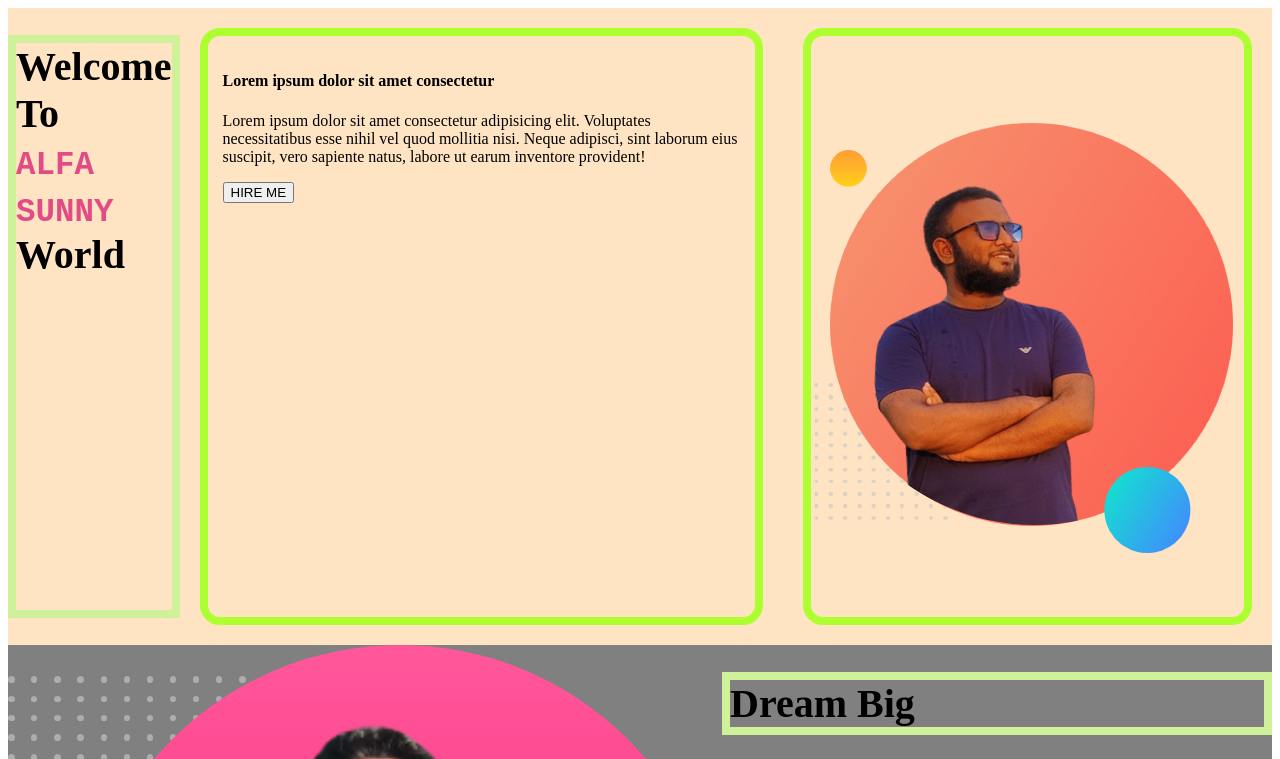
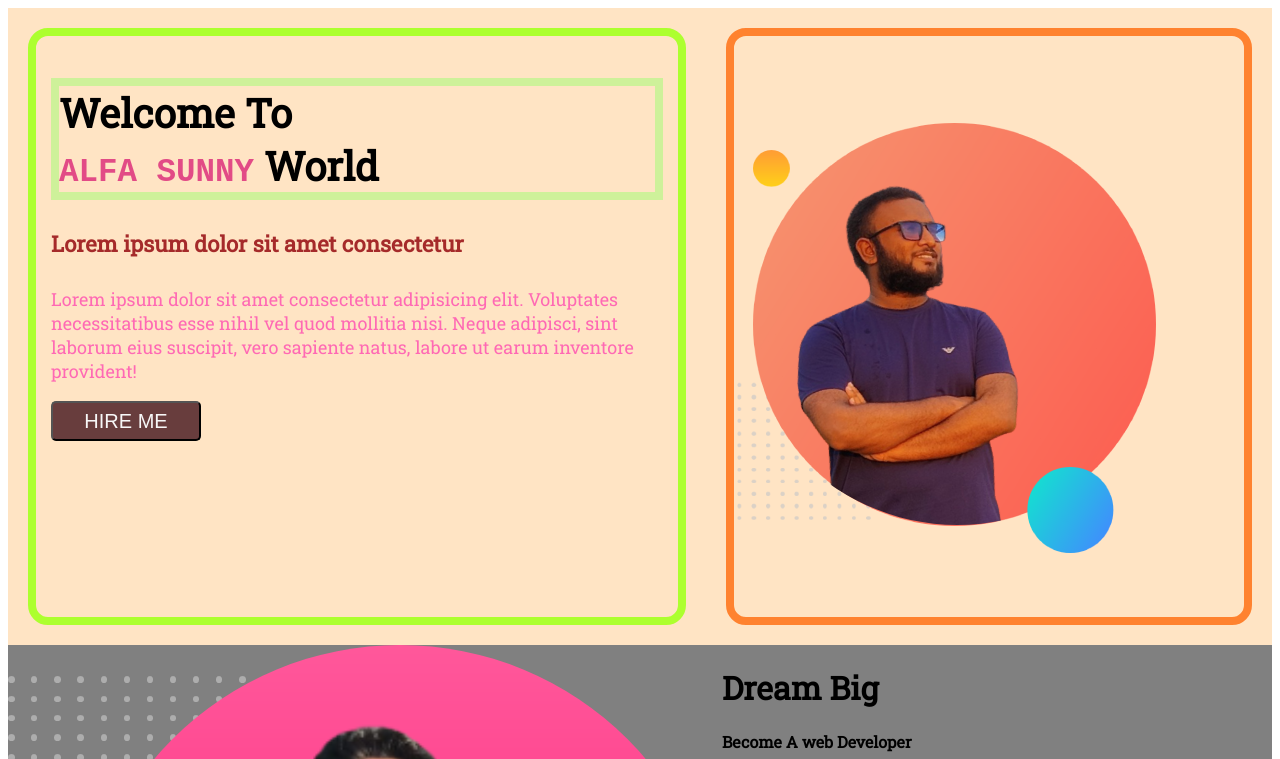
Before and after one commit to alfa22git/Developer-Protfulio, a plain HTML site: page index.html in a window 1280 px wide. Shown: the top 759 px of the page. Drawn offline with Linux system fonts and the light colour scheme.

Commit message:
added basic design

```diff
--- a/index.html
+++ b/index.html
@@ -1,26 +1,36 @@
 <!DOCTYPE html>
 <html lang="en">
+
     <head>
         <meta charset="UTF-8">
         <meta http-equiv="X-UA-Compatible" content="IE=edge">
         <meta name="viewport" content="width=device-width, initial-scale=1.0">
         <title>ALFA Protfulio</title>
         <link rel="stylesheet" href="style.css">
+        <link rel="preconnect" href="https://fonts.googleapis.com">
+        <link rel="preconnect" href="https://fonts.gstatic.com" crossorigin>
+        <link href="https://fonts.googleapis.com/css2?family=Crimson+Text&family=Roboto+Slab&display=swap"
+            rel="stylesheet">
     </head>
+
     <body>
 
-
         <div class="header_Section">
+            <!-- <img src="images/top-banner.png" alt=""> -->
+            <div class="header_text">
                 <h1>Welcome To <br> <samp class="user_name">ALFA SUNNY</samp> World</h1>
-        <div class="header_text">
                 <h4>Lorem ipsum dolor sit amet consectetur</h4>
-            <p>Lorem ipsum dolor sit amet consectetur adipisicing elit. Voluptates necessitatibus esse nihil vel quod mollitia nisi. Neque adipisci, sint laborum eius suscipit, vero sapiente natus, labore ut earum inventore provident!</p>
+                <p>Lorem ipsum dolor sit amet consectetur adipisicing elit. Voluptates necessitatibus esse nihil vel
+                    quod mollitia nisi. Neque adipisci, sint laborum eius suscipit, vero sapiente natus, labore ut earum
+                    inventore provident!</p>
                 <button>HIRE ME</button>
             </div>
+
             <div class="header_image">
                 <img src="images/alfa_1.png" alt="">
             </div>
         </div>
+
 
         <div class="middle_section">
             <div>
@@ -29,29 +39,33 @@
             <div>
                 <h1>Dream Big</h1>
                 <h4>Become A web Developer</h4>
-            <p>Lorem, ipsum dolor sit amet consectetur adipisicing elit. Iste repellat consectetur, molestiae amet impedit rerum illo tempore aliquid quas natus, expedita quisquam eaque. Qui animi exercitationem voluptas ratione id magnam.</p>
+                <p>Lorem, ipsum dolor sit amet consectetur adipisicing elit. Iste repellat consectetur, molestiae amet
+                    impedit rerum illo tempore aliquid quas natus, expedita quisquam eaque. Qui animi exercitationem
+                    voluptas ratione id magnam.</p>
                 <button>Download Resume</button>
             </div>
         </div>
-
         <div class="experience_section">
             <h1>Experiences</h1>
             <div>
                 <div class="fullStackDev_section">
                     <h1>Full Stack Web Developer</h1>
                     <h4>2022 - Present | Mid Level Developer</h4>
-                <p>Lorem ipsum dolor sit amet consectetur adipisicing elit. Pariatur mollitia delectus provident cupiditate commodi sint quod, sapiente impedit vel dolores.</p>
+                    <p>Lorem ipsum dolor sit amet consectetur adipisicing elit. Pariatur mollitia delectus provident
+                        cupiditate commodi sint quod, sapiente impedit vel dolores.</p>
                 </div>
                 <div class="babyDev_section">
                     <h1>Baby Web Developer</h1>
                     <h4>2021 - 2022 | Jr. Level Developer</h4>
-                <p>Lorem ipsum dolor sit amet consectetur adipisicing elit. Tenetur repudiandae reiciendis nesciunt, aut veniam provident et itaque excepturi ut ipsa, pariatur aliquam fugiat, tempora explicabo?</p>
+                    <p>Lorem ipsum dolor sit amet consectetur adipisicing elit. Tenetur repudiandae reiciendis nesciunt,
+                        aut veniam provident et itaque excepturi ut ipsa, pariatur aliquam fugiat, tempora explicabo?
+                    </p>
                 </div>
             </div>
         </div>
-
         <footer>
             <h2>@HitNext 2022, sylhet, Bangladesh. </h2>
         </footer>
     </body>
+
 </html>
--- a/style.css
+++ b/style.css
@@ -1,10 +1,15 @@
+body{
+    font-family: 'Crimson Text', serif;
+    font-family: 'Roboto Slab', serif;
+}
+
 .header_Section{
     display: flex;
     background-color: bisque;
 
 }
 
-h1{
+.header_Section h1{
     border: 8px solid rgb(206, 241, 154);
     font-size: 2.5em;
 }
@@ -14,17 +19,38 @@ h1{
     border-radius: 20px;
     padding: 15px;
     margin: 20px;
+    width: 60%;
 
 }
 
+.header_text h4{
+    font-size: 22px;
+    color: brown;
+}
+
+.header_text p{
+    color: hotpink;
+    font-size: 18px;
+}
+
+.header_text button{
+    color: rgb(247, 247, 247);
+    background-color: rgb(104, 61, 61);
+    border-radius: 5px;
+    width: 150px;
+    height: 40px;
+    font-size: 20px;
+}
 .user_name{
     color: rgba(216, 24, 114, 0.748);
+
 }
 
 .header_image{
-    border: 8px solid greenyellow;
+    border: 8px solid rgb(255, 130, 47);
     border-radius: 20px;
     margin: 20px;
+    width: 50%;
 
 }
 
```
Lines whose indentation alone changed are shown as unchanged.
